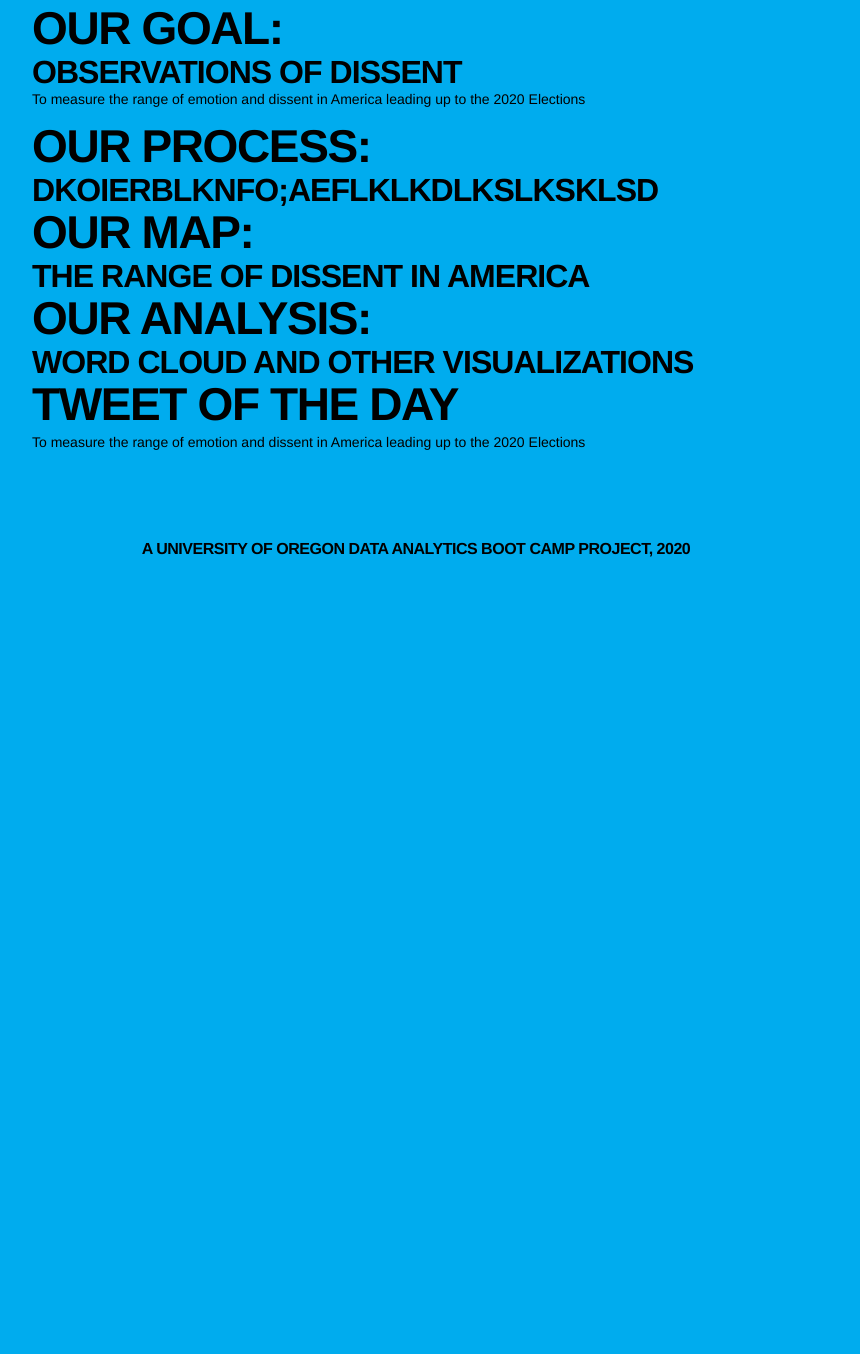
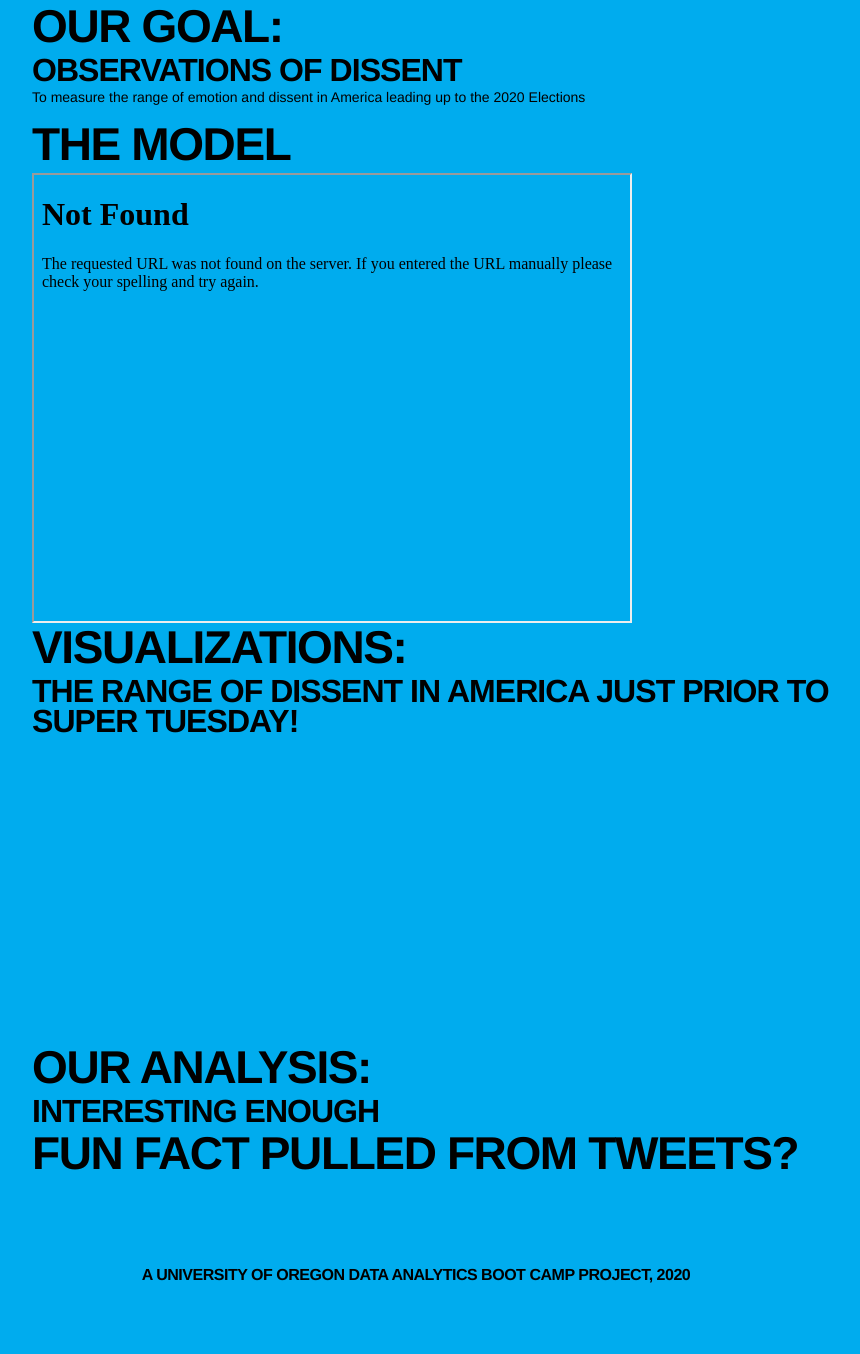
Before and after one commit to alexisophiek/Final_Project, a Flask app: page / in a window 1280 px wide. Shown: the part 965-2319 px from the top of the page, without its empty margins (224-1084 px from the left). Before the commit the page ends 1522 px from the top, so only its background shows below. Run offline with Flask 2, Linux system fonts and the light colour scheme; parts of the project's set-up code (start-up, migrations or seed data) failed here and were passed over; some web fonts are replaced.

Commit message:
main.html sections changed - svg's

```diff
--- a/templates/main.html
+++ b/templates/main.html
@@ -19,7 +19,7 @@
                 </div>
                 <div class="navigation__panel">
                     <header class="navigation__header">
-                        <img src="#">
+                        <img src="../static/images/twitter_construction.jpg">
                             <h1 class="navigation__title">
                                 A Sentiment Analysis of Twitter<br>
                                 Election Year, Winter 2020
@@ -41,31 +41,34 @@
                             </p>
                         </div>
                     </section>
-                    <section id="second-section" class="grid grid--02-our-map">
+                    <section id="second-section" class="grid grid--02-our-model">
                         <div>
-                            <h2 class="h1">Our Process:</h2>
-                            <h3 class="h2">dkoierblknfo;aeflklkdlkslksklsd</h3>
-                            <!-- <Heat Map with JS -->
-                            </div>
+                            <h2 class="h1">The Model</h2>
+                            <iframe src="NLTK_Model_Slides.slides.html" width="600" height="450"></iframe>
+
+                        </div>
                     </section>
-                    <section id="second-section" class="grid grid--02-our-map">
+                    <section id="third-section" class="grid grid--03-our-viz">
                         <div>
-                            <h2 class="h1">Our Map:</h2>
-                            <h3 class="h2">The Range of Dissent in America</h3>
-                            <!-- <Heat Map with JS -->
-                            </div>
+                            <h2 class="h1">Visualizations:</h2>
+                            <h3 class="h2">The Range of Dissent in America just Prior to Super Tuesday!</h3>
+                            <svg id = "wordcloud"></svg>
+                            <svg id = "nrc_play?"></svg>
+                            <svg id = "timeline?"></svg>
+
+                        </div>
                     </section>
-                    <section id="third-section" class="grid grid--03-our-analysis">
+                    <section id="four-section" class="grid grid--04-our-analysis">
                         <div>
                             <h2 class="h1">Our Analysis:</h2>
-                            <h3 class="h2">Word Cloud and Other Visualizations</h3>
+                            <h3 class="h2">Interesting enough</h3>
                             <!-- Word Bag type Vis and other -->
                         </div>
                         <section id="fourth-section" class="grid grid--04-most-popular-tweets">
                             <div>
-                                <h2 class="h1">Tweet of the Day</h2>
+                                <h2 class="h1">Fun Fact pulled from Tweets?</h2>
                                 <h3 class="h2"></h3>
-                                <p>To measure the range of emotion and dissent in America leading up to the 2020 Elections
+                                <p>
                                 </p>
                             </div>
                         </section>
```
